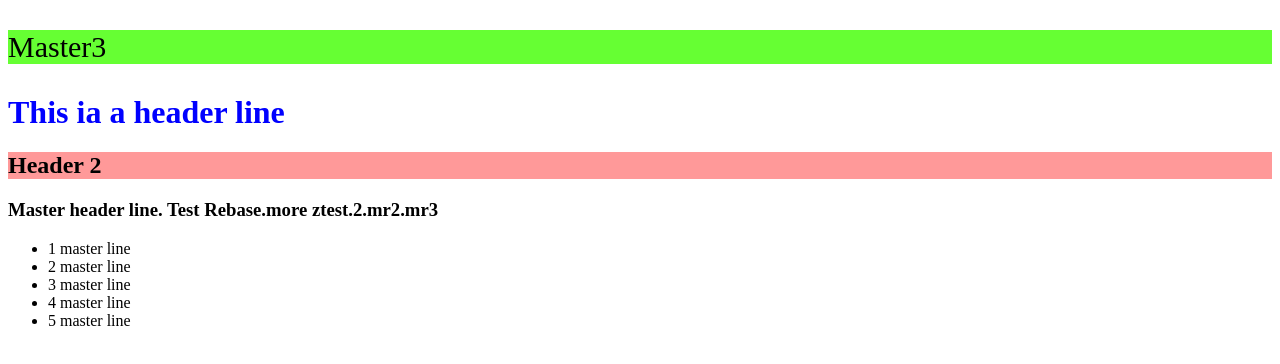
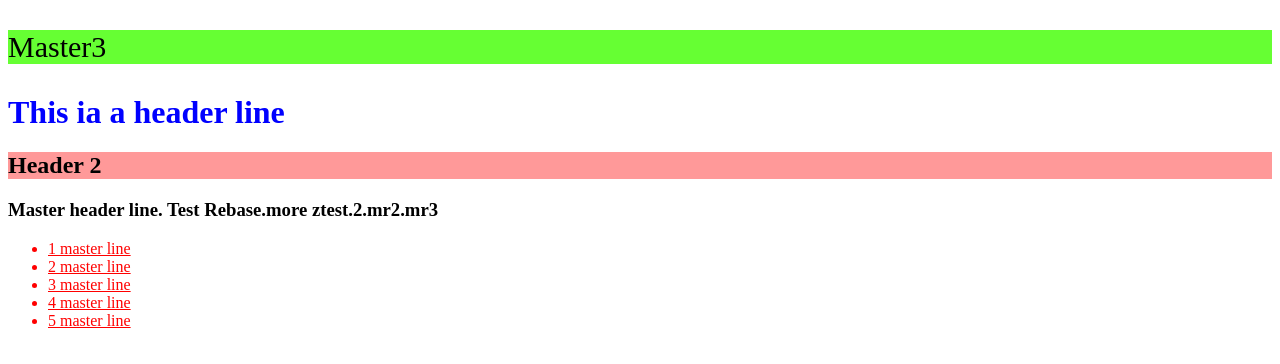
Before and after one commit to Ollyagr/WEBIDE, a website: page webapp/index.html in a window 1280 px wide. Drawn offline with Linux system fonts and the light colour scheme.

Commit message:
some master css

```diff
--- a/webapp/css/style.css
+++ b/webapp/css/style.css
@@ -13,3 +13,9 @@
  p {
      font-size: 30px;
  }
+
+ li {
+     color: red;
+     font: Arial;
+     text-decoration: underline;
+ }
```
